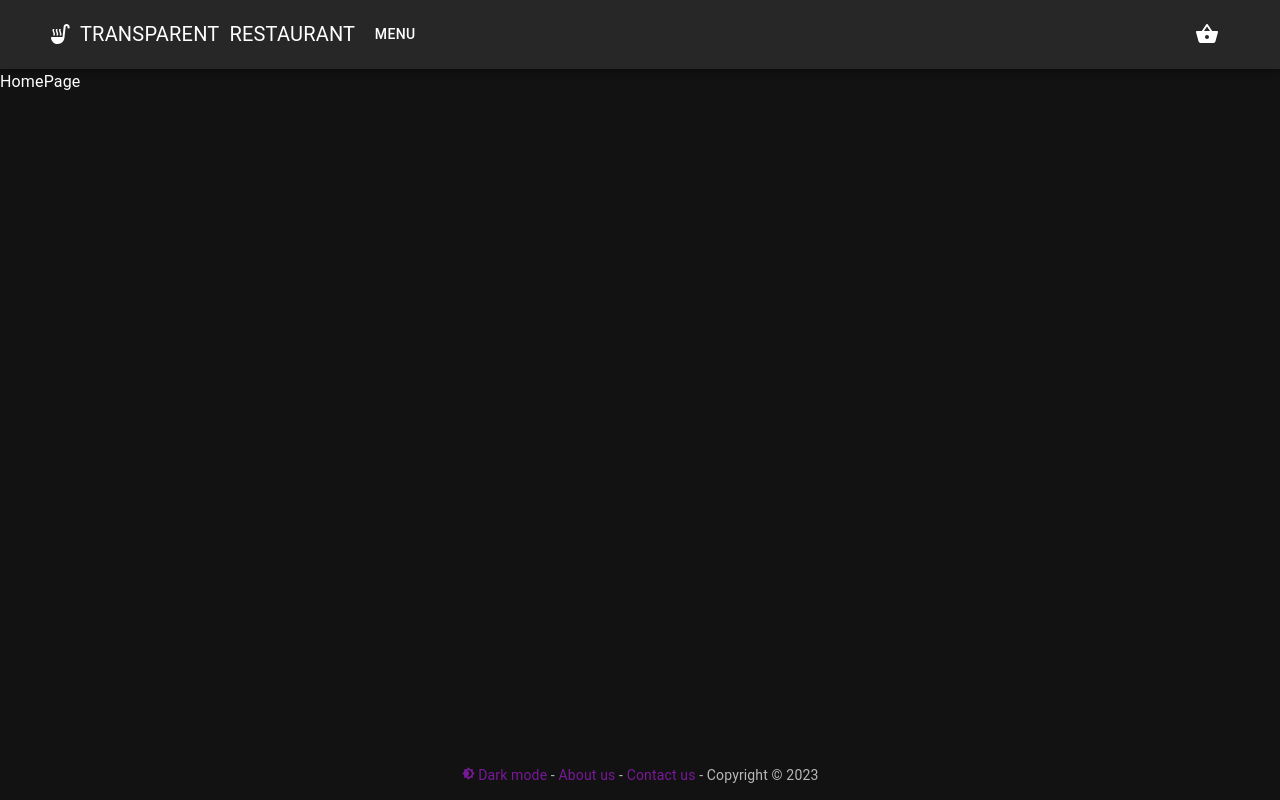
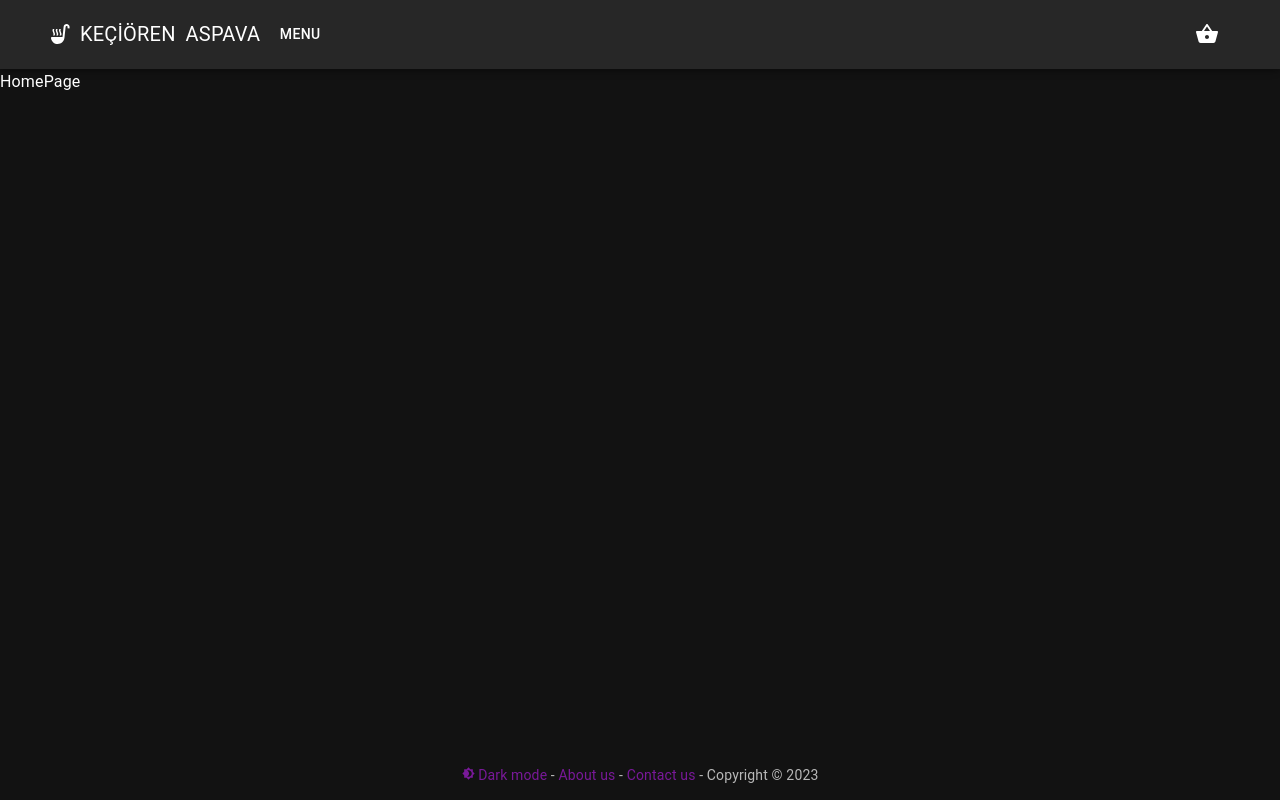
Before and after one commit to bunyaminerdal/restaurant-app, a React (Create React App) app: page / in a window 1280 px wide. Built offline with nearby package versions, Linux system fonts and the light colour scheme.

Commit message:
:tada: Keçiören ASPAVA

```diff
--- a/public/index.html
+++ b/public/index.html
@@ -6,8 +6,8 @@
     <meta name="viewport" content="initial-scale=1, width=device-width" />
     <meta name="theme-color" content="#000000" />
     <meta
-      name="description"
-      content="Web site created using create-react-app"
+      name="Keçiören ASPAVA"
+      content="You deserve more than that :)"
     />
     <!--
       manifest.json provides metadata used when your web app is installed on a
@@ -23,7 +23,7 @@
       work correctly both with client-side routing and a non-root public URL.
       Learn how to configure a non-root public URL by running `npm run build`.
     -->
-    <title>React App</title>
+    <title>KEÇİÖREN ASPAVA</title>
   </head>
   <body>
     <noscript>You need to enable JavaScript to run this app.</noscript>
--- a/src/components/layout/Navbar.tsx
+++ b/src/components/layout/Navbar.tsx
@@ -33,10 +33,10 @@ function Navbar() {
             }}
           >
             <Typography sx={{ fontSize: { xs: 14, md: 20 } }}>
-              {"TRANSPARENT"}
+              {"KEÇİÖREN"}
             </Typography>
             <Typography sx={{ fontSize: { xs: 12, md: 20 } }}>
-              {"RESTAURANT"}
+              {"ASPAVA"}
             </Typography>
           </Link>
           <Box sx={{ flexGrow: 1, display: { xs: "flex" } }}>
```
Also changed, not shown: 1 other file (tests, documents, lock files or other folders).
